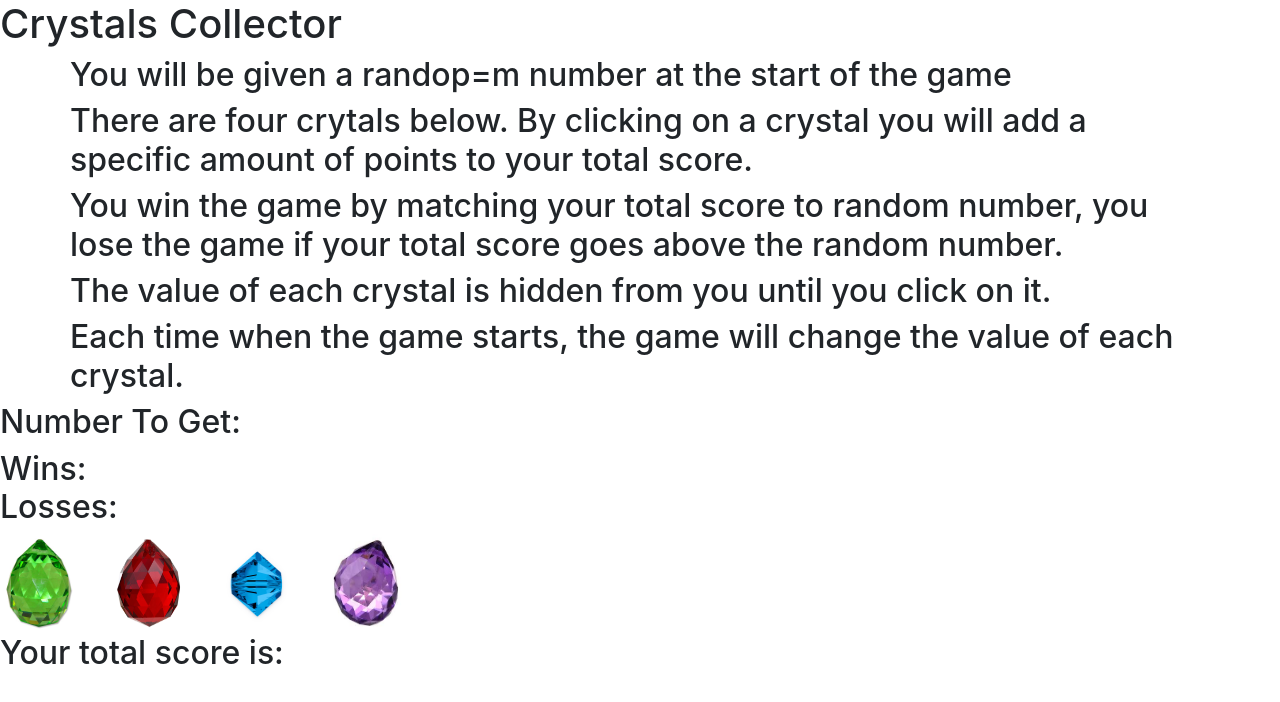
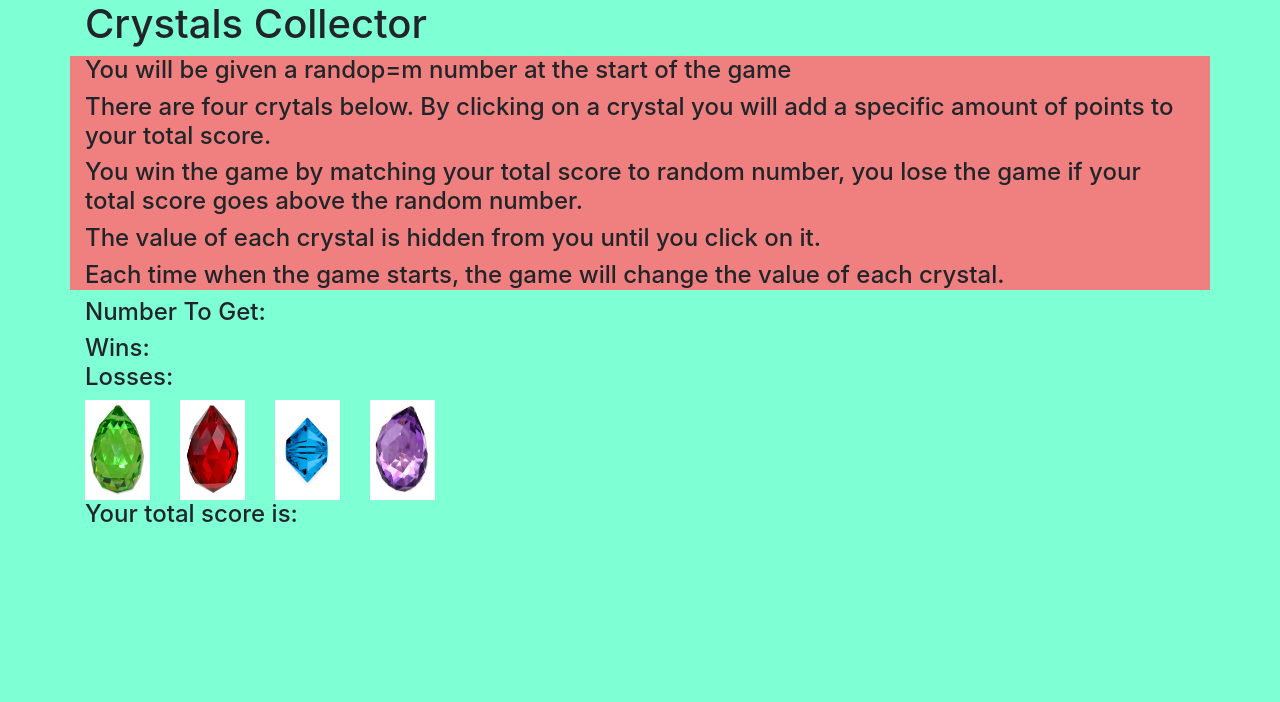
Before and after one commit to Abhishu7/unit-4-game, a plain HTML site: page index.html in a window 1280 px wide. Drawn offline with nearby package versions, Linux system fonts and the light colour scheme.

Commit message:
adjusting css

```diff
--- a/assets/css/style.css
+++ b/assets/css/style.css
@@ -0,0 +1,7 @@
+#instructions {
+    background: lightcoral;
+}
+
+body {
+    background-color: aquamarine;
+};
--- a/index.html
+++ b/index.html
@@ -5,50 +5,55 @@
     <meta charset="UTF-8">
     <meta name="viewport" content="width=device-width, initial-scale=1.0">
     <meta http-equiv="X-UA-Compatible" content="ie=edge">
-    <title>Document</title>
+    <title>Crystal Collector</title>
     <script src="https://cdnjs.cloudflare.com/ajax/libs/jquery/3.2.1/jquery.min.js"></script>
     <link rel="stylesheet" href="https://maxcdn.bootstrapcdn.com/bootstrap/4.0.0/css/bootstrap.min.css">
     <link rel="stylesheet" type="text/css" media="screen" href="assets\css\style.css">
 </head>
 
 <body>
-    <h1 id="title">Crystals Collector</h1>
-
-    <div class= "container">
-        <h2 class="row">You will be given a randop=m number at the start of the game</h2>
-        <h2 class="row">There are four crytals below. By clicking on a crystal you will add a specific amount of points to your
-            total score.</h2>
-        <h2 class="row">You win the game by matching your total score to random number, you lose the game if your total score goes
-            above the random number.</h2>
-        <h2 class="row">The value of each crystal is hidden from you until you click on it.</h2>
-        <h2 class="row">Each time when the game starts, the game will change the value of each crystal.</h2>
+    <div class="container" id="header"> <h1>Crystals Collector</h1></div>
+    <div class="container" id="instructions">
+        <h4>You will be given a randop=m number at the start of the game</h4>
+        <h4>There are four crytals below. By clicking on a crystal you will add a specific amount of points to your
+            total score.</h4>
+        <h4>You win the game by matching your total score to random number, you lose the game if your total score goes
+            above the random number.</h4>
+        <h4>The value of each crystal is hidden from you until you click on it.</h4>
+        <h4>Each time when the game starts, the game will change the value of each crystal.</h4>
+    </div>
+    <div class="container">
+        <div class="numberToMatch">
+            <h4>Number To Get:
+                <span id="randomNumber"></span>
+            </h4>
         </div>
 
-    <div class="numberToMatch">
-        <h2>Number To Get:
-            <span id="randomNumber"></span>
-        </h2>
-    </div>
+
         <div class="winsAndLosses">
-        <h2>Wins:
+            <h4>Wins:
                 <span id="numberWins"></span>
                 </br>
                 Losses:
                 <span id="numberLosses"></span>
-        </h2>
+            </h4>
         </div>
-
         <div class="row">
-        <input type ="image" class=" col-1 button one" style="height: 100px; width: 50px;" src="assets\images\greencrystal.jpg"></input>
-        <input type ="image" class=" col-1 button two" style="height: 100px; width: 50px;" src="assets\images\redcrystal.jpg"></input>
-        <input type ="image" class=" col-1 button three" style="height: 100px; width: 50px;" src="assets\images\bluecrystal.jpg"></input>
-        <input type ="image" class=" col-1 button four" style="height: 100px; width: 50px;" src="assets\images\purplecrystal.jpg"></input>
+            <input type="image" class=" col-1 button one" style="height: 100px; width: 50px;"
+                src="assets\images\greencrystal.jpg"></input>
+            <input type="image" class=" col-1 button two" style="height: 100px; width: 50px;"
+                src="assets\images\redcrystal.jpg"></input>
+            <input type="image" class=" col-1 button three" style="height: 100px; width: 50px;"
+                src="assets\images\bluecrystal.jpg"></input>
+            <input type="image" class=" col-1 button four" style="height: 100px; width: 50px;"
+                src="assets\images\purplecrystal.jpg"></input>
         </div>
 
         <div class="userTotal">
-        <h2>Your total score is:
+            <h4>Your total score is:
                 <span id="finalTotal"></span>
-        </h2>
+            </h4>
+        </div>
     </div>
 </body>
 <script type="text/javascript" src="assets\javascrip\game.js"></script>
```
Lines whose indentation alone changed are shown as unchanged.
